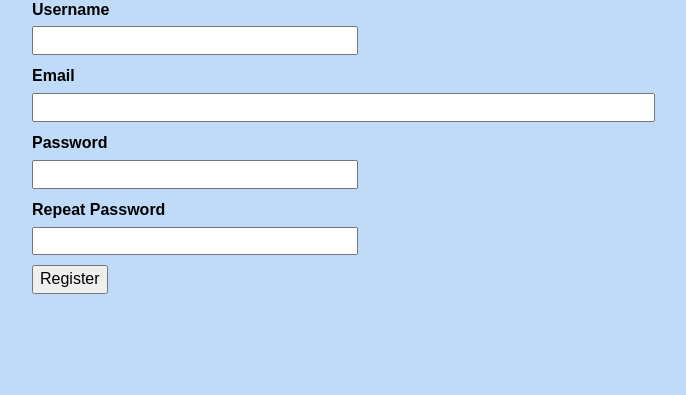
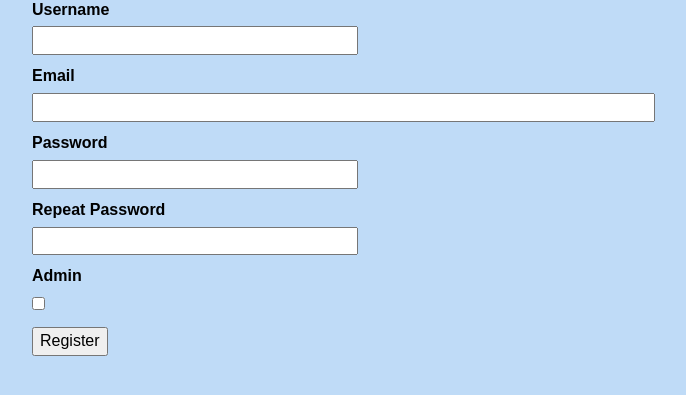
Before and after one commit to DWard900/Project2, a Flask app: page /register in a window 1280 px wide. Shown: the part 183-578 px from the top of the page, without its empty margins (18-704 px from the left). Run offline with Flask 2, Linux system fonts and the light colour scheme; some libraries are stand-ins or nearby versions.

Commit message:
Added restricted admin page

```diff
--- a/app/api/user_api.py
+++ b/app/api/user_api.py
@@ -39,7 +39,7 @@ def exercise_graph(userId):
         exercise.append({'id': e.id, 'style': e.style, 'time': e.time,})
     return jsonify(exercise)
 
-'''@app.route('/api/register_user', methods=['POST'])
+'''@app.route('/api/users', methods=['POST'])
 def register_user():
     data = request.get_json() or {}
     if 'id' not in data:
--- a/app/forms.py
+++ b/app/forms.py
@@ -16,6 +16,7 @@ class RegistrationForm(FlaskForm):
     password = PasswordField('Password', validators=[DataRequired()])
     password2 = PasswordField(
         'Repeat Password', validators=[DataRequired(), EqualTo('password')])
+    admin = BooleanField('Admin')
     submit = SubmitField('Register')
 
     def validate_username(self, username):
--- a/app/routes.py
+++ b/app/routes.py
@@ -44,7 +44,7 @@ def register():
         return redirect(url_for('index'))
     form = RegistrationForm()
     if form.validate_on_submit():
-        user = User(username=form.username.data, email=form.email.data)
+        user = User(username=form.username.data, email=form.email.data, is_admin=form.admin.data)
         user.set_password(form.password.data)
         db.session.add(user)
         db.session.commit()
@@ -168,6 +168,9 @@ def admin_login():
         if user is None or not user.check_password(form.password.data):
             flash('Invalid username or password')
             return redirect(url_for('index'))
+        if user.is_admin == False:
+            flash('Not an admin user')
+            return redirect(url_for('index'))
         login_user(user, remember=form.remember_me.data)
         #next_page = request.args.get('next')
         #if not next_page or url_parse(next_page).netloc != '':
--- a/app/templates/base.html
+++ b/app/templates/base.html
@@ -34,8 +34,9 @@
             <li {% if request.path == url_for('results') %}class="active"{% endif %}><a href="{{ url_for('results') }}">Results page</a></li>
             <li {% if request.path == url_for('groupview') %}class="active"{% endif %}><a href="{{ url_for('groupview') }}">Group view</a></li>
             <li {% if request.path == url_for('user', username=current_user.username) %}class="active"{% endif %}><a href="{{ url_for('user', username=current_user.username) }}">Profile</a></li>
-            <li {% if request.path == url_for('admin', username=current_user.username) %}class="active"{% endif %}><a href="{{ url_for('admin', username=current_user.username) }}">Admin</a></li>
-            <li {% if request.path == url_for('admin_login') %}class="active"{% endif %}><a href="/admin_login">Admin Login test</a></li>
+            {% if current_user.is_admin %}
+            <li {% if request.path == url_for('admin_login') %}class="active"{% endif %}><a href="{{ url_for('admin_login') }}">Admin</a></li>
+            {% endif %}
             <li><a href="{{ url_for('logout') }}">Logout</a></li>
             {% endif %}
           </ul>
--- a/app/templates/register.html
+++ b/app/templates/register.html
@@ -34,6 +34,13 @@
                 <span style="color: red;">[{{ error }}]</span>
                 {% endfor %}
             </p>
+            <p>
+                {{ form.admin.label }}<br>
+                {{ form.admin(size=32) }}<br>
+                {% for error in form.admin.errors %}
+                <span style="color: red;">[{{ error }}]</span>
+                {% endfor %}
+            </p>
             <p>{{ form.submit() }}</p>
         </form>
       </div>
```
Also changed, not shown: app.db.
